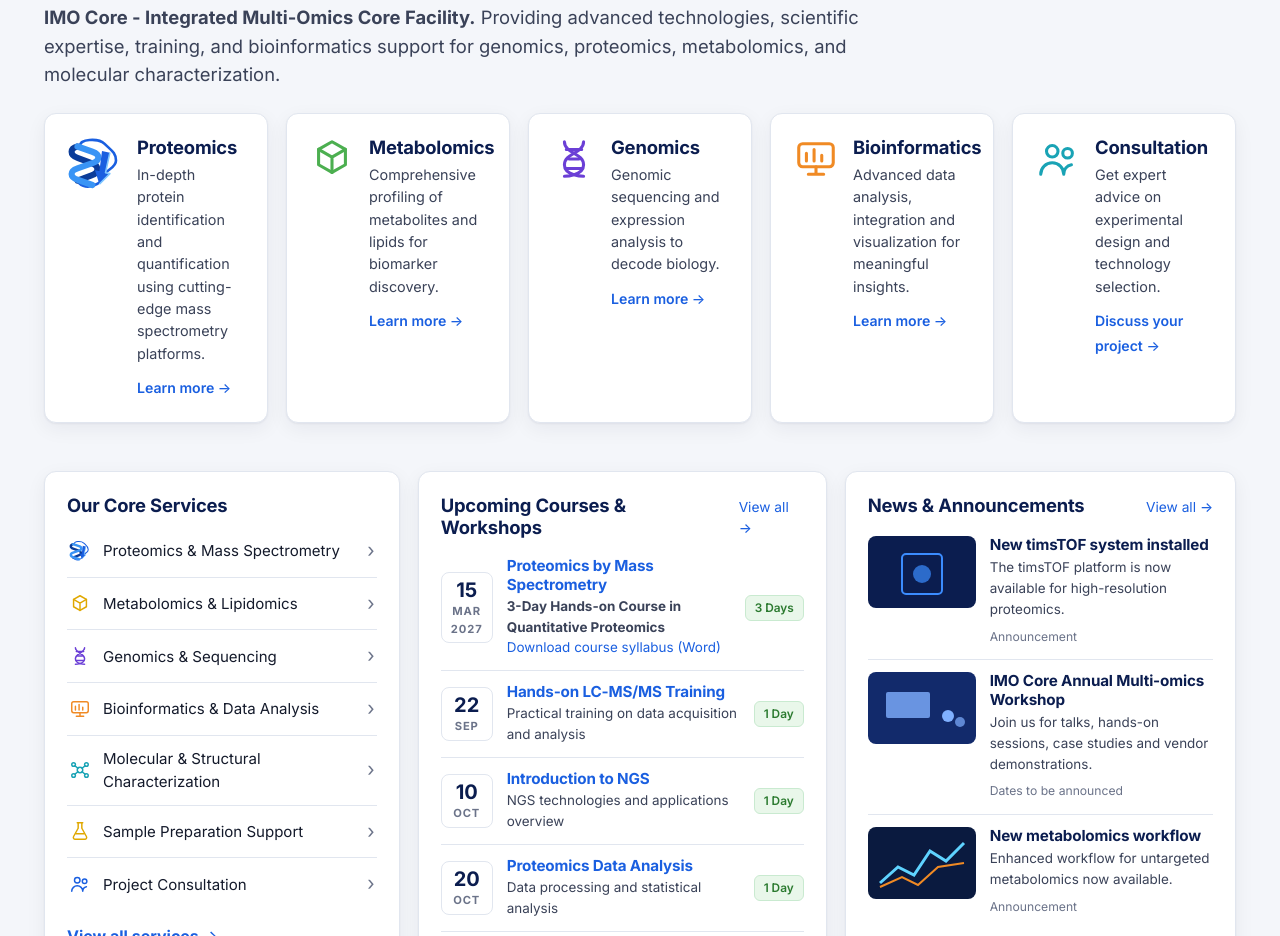
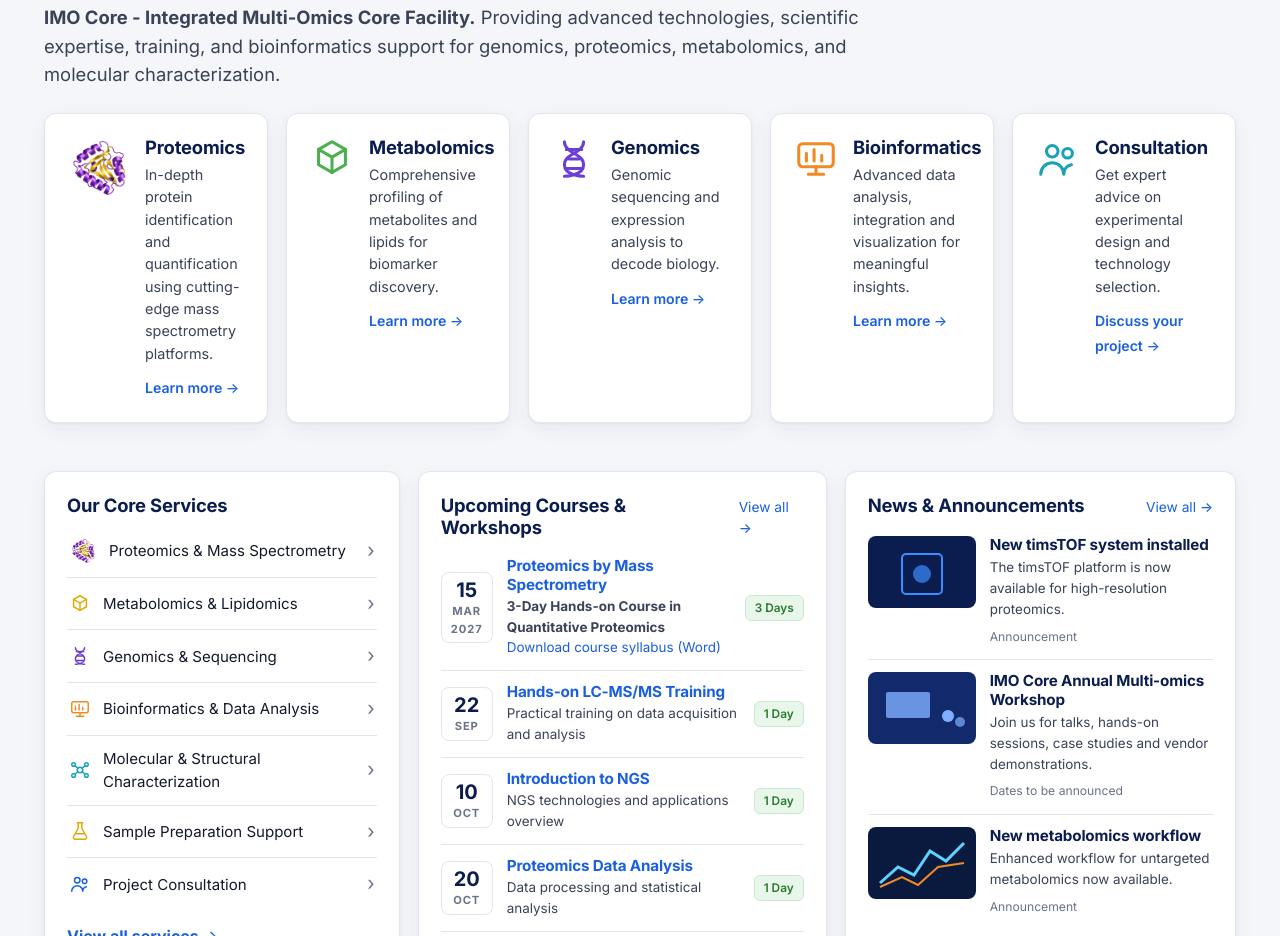
Before and after one commit to NYUAD-Core-Technology-Platforms/imo-core-website-external, a plain HTML site: page index.html in a window 1280 px wide. Shown: the part 1129-2065 px from the top of the page. Drawn offline with Linux system fonts and the light colour scheme.

Commit message:
Use 3D protein ribbon image for proteomics

```diff
--- a/assets/css/style.css
+++ b/assets/css/style.css
@@ -129,7 +129,9 @@ ul { padding-left: 1.2em; }
 
 .area-card { display: flex; gap: 14px; align-items: flex-start; }
 .area-card svg { width: 46px; height: 46px; flex-shrink: 0; }
-.area-card:has(a[href="services.html#proteomics"]) svg { width: 56px; height: 56px; }
+.proteomics-icon { width: 56px; height: 56px; object-fit: contain; vertical-align: middle; flex-shrink: 0; }
+.area-card .proteomics-icon { width: 64px; height: 64px; }
+.list-links .proteomics-icon { width: 28px; height: 28px; }
 .area-card h3 { color: var(--navy-800); margin-bottom: 6px; }
 .area-card p { font-size: .9rem; color: var(--ink-700); margin-bottom: 10px; }
 .area-card a.more { font-size: .88rem; font-weight: 600; }
@@ -188,7 +190,6 @@ ul { padding-left: 1.2em; }
 
 .service-block h3 { display: flex; align-items: center; gap: 10px; color: var(--navy-800); }
 .service-block h3 svg { width: 30px; height: 30px; }
-#proteomics h3 svg { width: 40px; height: 40px; }
 .service-block ul { columns: 1; margin: 8px 0 0; padding-left: 1.1em; }
 .service-block li { margin: 4px 0; font-size: .94rem; }
 .service-block .foot { margin-top: 14px; display: flex; gap: 14px; flex-wrap: wrap; font-size: .88rem; font-weight: 600; }
--- a/index.html
+++ b/index.html
@@ -53,7 +53,7 @@
     <p class="lead" style="max-width:860px;margin-bottom:24px"><strong>IMO Core - Integrated Multi-Omics Core Facility.</strong> Providing advanced technologies, scientific expertise, training, and bioinformatics support for genomics, proteomics, metabolomics, and molecular characterization.</p>
     <div class="grid grid-5">
   <div class="card area-card">
-    <svg viewBox="0 0 64 64" fill="none" aria-hidden="true"><path d="M15 12C13 3 36 2 43 9s13 10 13 19-12 10-14 18-18 17-28 8" stroke="#1a5fe0" stroke-width="3" stroke-linecap="round"/><path d="M12 12c-9 2-9 10 0 13l16 6c9 3 9 11 0 14l-16 6" stroke="#0b3c99" stroke-width="7" stroke-linecap="round"/><path d="m12 12 17 6c9 3 9 10 0 13l-17 6c-9 3-9 10 0 13l17 6" stroke="#3994f5" stroke-width="7" stroke-linecap="round"/><path d="m40 17 9 2-5 23 5 1-12 12-5-16 5 1z" fill="#1a5fe0"/><path d="m49 19-5 23 5 1-12 12" stroke="#7fc7ff" stroke-width="1.8" stroke-linejoin="round"/></svg>
+    <img class="proteomics-icon" src="assets/img/proteomics-protein-3d.png" width="56" height="56" alt="" loading="lazy">
     <div><h3>Proteomics</h3><p>In-depth protein identification and quantification using cutting-edge mass spectrometry platforms.</p><a class="more arrow" href="services.html#proteomics">Learn more </a></div>
   </div>
   <div class="card area-card">
@@ -80,7 +80,7 @@
     <div class="card">
       <h3 style="color:var(--navy-800)">Our Core Services</h3>
       <ul class="list-links">
-        <li><a href="services.html#proteomics"><svg viewBox="0 0 64 64" fill="none" aria-hidden="true"><path d="M15 12C13 3 36 2 43 9s13 10 13 19-12 10-14 18-18 17-28 8" stroke="#1a5fe0" stroke-width="3" stroke-linecap="round"/><path d="M12 12c-9 2-9 10 0 13l16 6c9 3 9 11 0 14l-16 6" stroke="#0b3c99" stroke-width="7" stroke-linecap="round"/><path d="m12 12 17 6c9 3 9 10 0 13l-17 6c-9 3-9 10 0 13l17 6" stroke="#3994f5" stroke-width="7" stroke-linecap="round"/><path d="m40 17 9 2-5 23 5 1-12 12-5-16 5 1z" fill="#1a5fe0"/><path d="m49 19-5 23 5 1-12 12" stroke="#7fc7ff" stroke-width="1.8" stroke-linejoin="round"/></svg> Proteomics &amp; Mass Spectrometry</a></li>
+        <li><a href="services.html#proteomics"><img class="proteomics-icon" src="assets/img/proteomics-protein-3d.png" width="56" height="56" alt="" loading="lazy"> Proteomics &amp; Mass Spectrometry</a></li>
         <li><a href="services.html#metabolomics"><svg class="" viewBox="0 0 24 24" fill="none" stroke="#e0a800" stroke-width="1.6" stroke-linecap="round" stroke-linejoin="round" aria-hidden="true"><path d="M12 3l7 4v8l-7 4-7-4V7z"/><path d="M12 11l7-4M12 11v8M12 11L5 7"/></svg> Metabolomics &amp; Lipidomics</a></li>
         <li><a href="services.html#genomics"><svg class="" viewBox="0 0 24 24" fill="none" stroke="#6b3fd6" stroke-width="1.6" stroke-linecap="round" stroke-linejoin="round" aria-hidden="true"><path d="M7 3c0 6 10 6 10 12s-10 6-10 6M17 3c0 6-10 6-10 12s10 6 10 6"/><path d="M8 7h8M8 17h8M9.5 12h5"/></svg> Genomics &amp; Sequencing</a></li>
         <li><a href="bioinformatics.html"><svg class="" viewBox="0 0 24 24" fill="none" stroke="#f08a24" stroke-width="1.6" stroke-linecap="round" stroke-linejoin="round" aria-hidden="true"><rect x="3" y="4" width="18" height="12" rx="2"/><path d="M8 20h8M12 16v4M7 13V9M11 13V7M15 13v-3"/></svg> Bioinformatics &amp; Data Analysis</a></li>
```
Also changed, not shown: bioinformatics.html (+1 -1 lines), services.html (+1 -1 lines), assets/img/proteomics-protein-3d.png (added).
